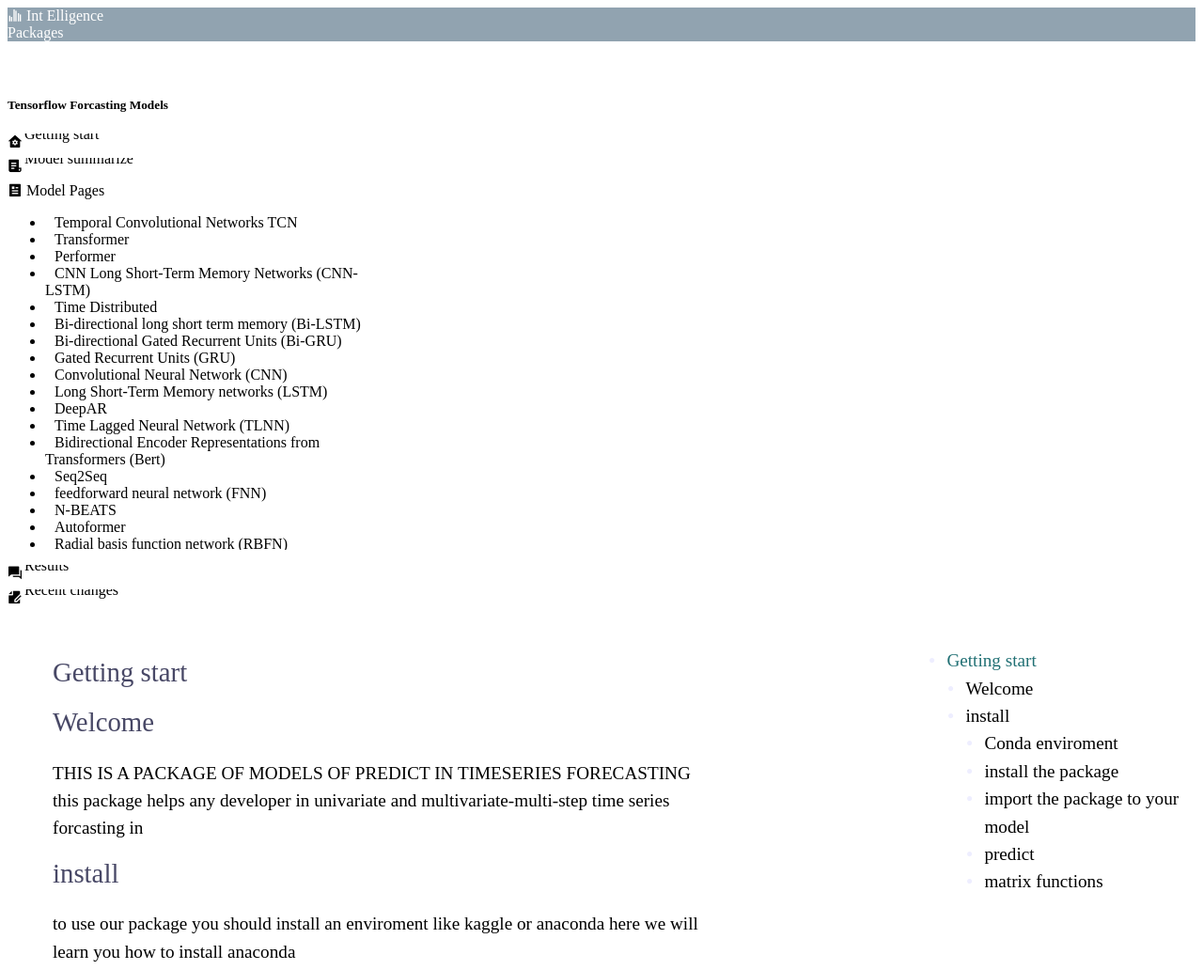
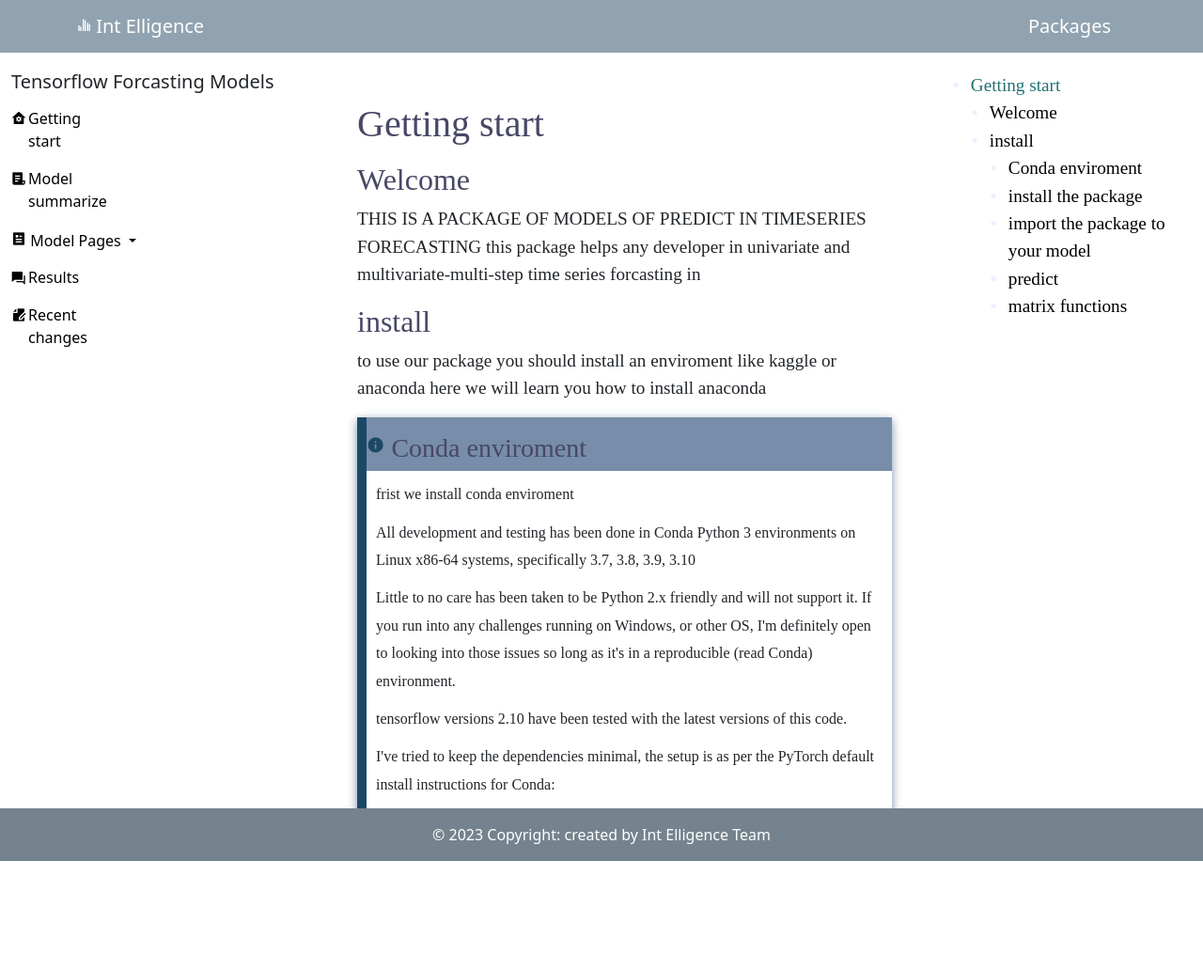
Before and after one commit to eelbendary/intelligence, a plain HTML site: page index.html in a window 1280 px wide. Shown: the top 1032 px of the page at 94% size. After the commit the page ends 916 px from the top, so only its background shows below. Drawn offline with nearby package versions, Linux system fonts and the light colour scheme.

Commit message:
Update index.html

```diff
--- a/index.html
+++ b/index.html
@@ -9,8 +9,9 @@
     <title>Forcasting Models</title>
 
     <link rel="preconnect" href="https://fonts.gstatic.com" crossorigin>
-    <link rel="stylesheet" href="https://fastly.jsdelivr.net/npm/https://cdn.jsdelivr.net/npm/bootstrap@5.2.2/dist/css/bootstrap.min.cssremixicon@2.5.0/fonts/remixicon.css">
     <link href="https://cdnjs.com/libraries/remixicon" rel="stylesheet">
+    <link rel="stylesheet" href="https://cdn.jsdelivr.net/npm/bootstrap@5.2.2/dist/css/bootstrap.min.css">
+    <link rel="stylesheet" href="https://cdn.jsdelivr.net/npm/remixicon@2.5.0/fonts/remixicon.css">
     <link rel="stylesheet" href=""
         href="https://fonts.googleapis.com/css?family=Roboto:300,300i,400,400i,700,700i%7CRoboto+Mono:400,400i,700,700i&display=fallback">
     <link rel="stylesheet" href="css/style.css">
```
